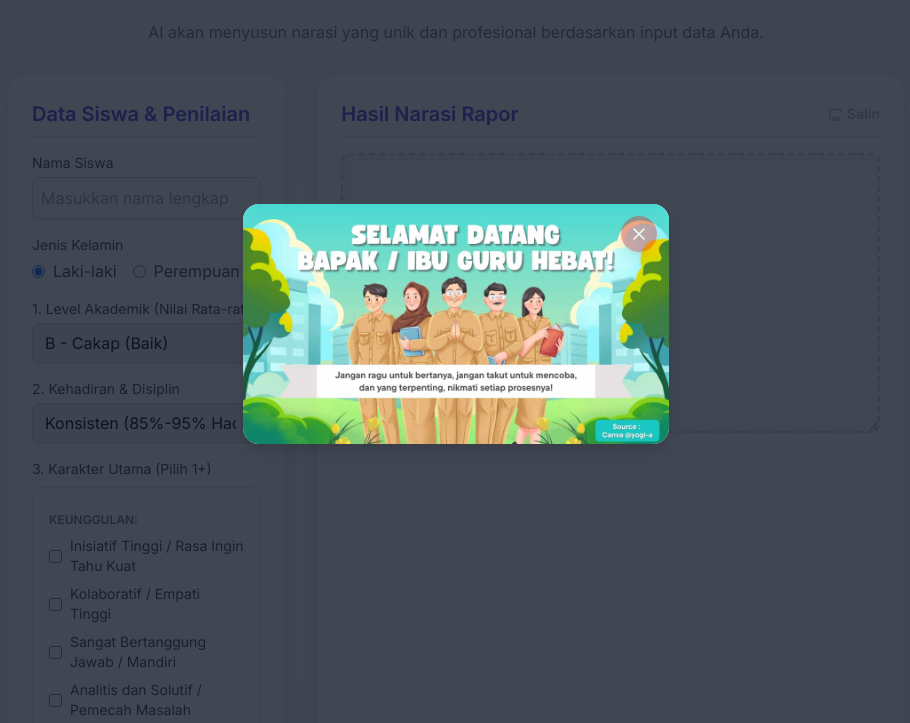
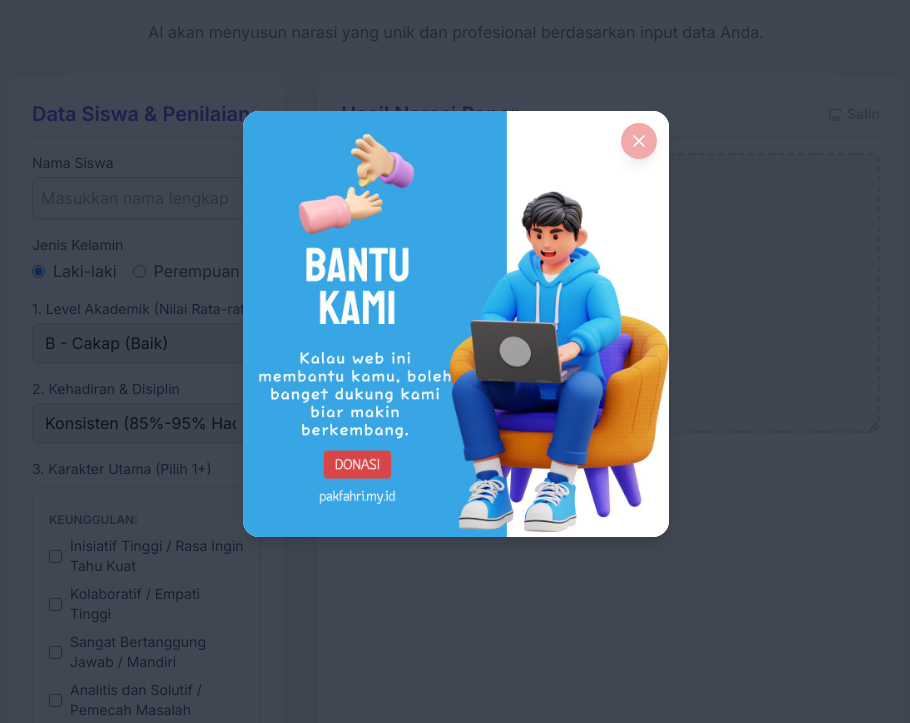
Before and after one commit to fahriedtech/fahriedtech.github.io, a plain HTML site: page guru/narasirapot/index.html in a window 1280 px wide. Shown: the part 76-799 px from the top of the page, without its empty margins (184-1094 px from the left). Drawn offline with nearby package versions, Linux system fonts and the light colour scheme.

Commit message:
Update index.html

```diff
--- a/guru/narasirapot/index.html
+++ b/guru/narasirapot/index.html
@@ -223,9 +223,12 @@
 
             <!-- Image Content -->
             <!-- Ganti URL ini dengan link gambar GitHub Anda -->
-            <img id="adImage" src="/iklan.jpg"
-                 onerror="this.onerror=null;this.src='https://placehold.co/600x400/CCCCCC/333333?text=Gambar+Iklan+Gagal+Dimuat';"
-                 class="w-full h-auto rounded-lg" alt="Iklan Promosi">
+<a href="/iklan" target="_blank">
+    <img id="adImage" src="/iklan/iklan.jpg"
+         onerror="this.onerror=null;this.src='https://placehold.co/600x400/CCCCCC/333333?text=Gambar+Iklan+Gagal+Dimuat';"
+         class="w-full h-auto rounded-lg" alt="Iklan Promosi">
+</a>
+
         </div>
     </div>
 
```
